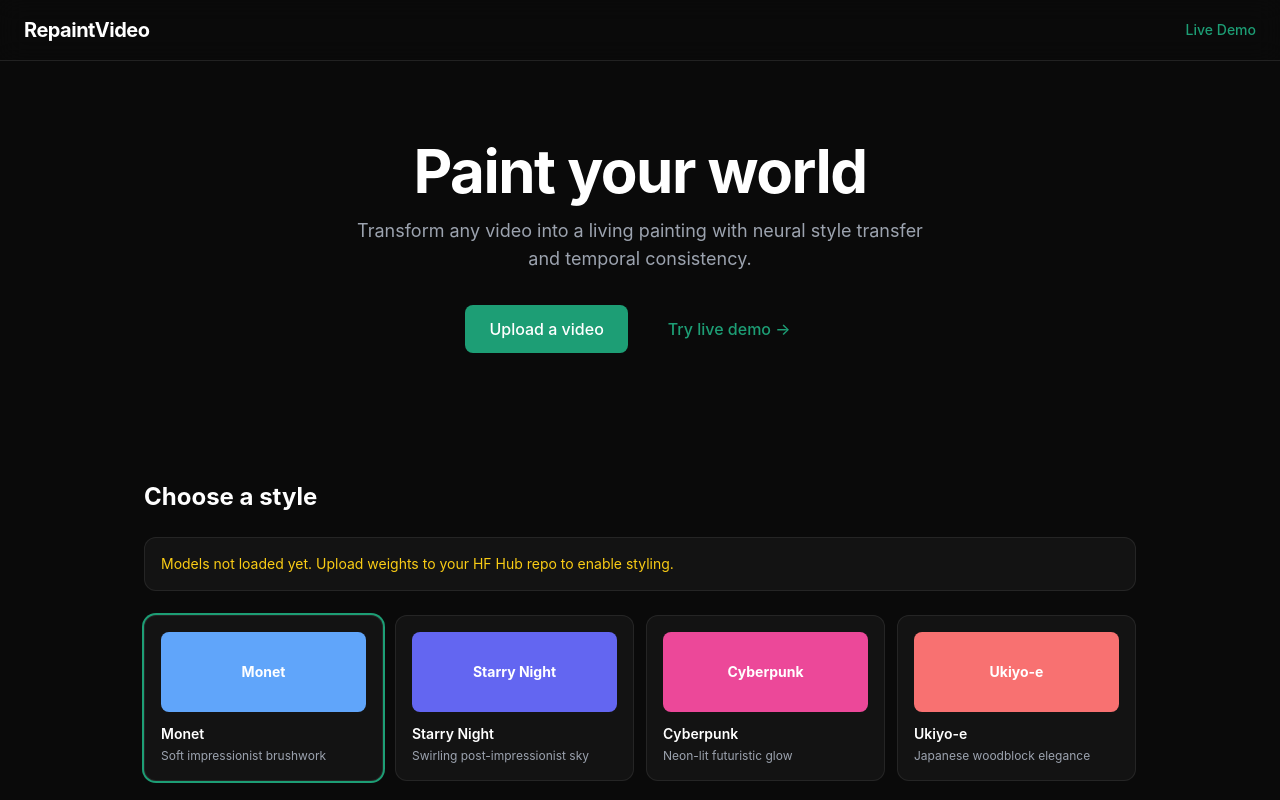
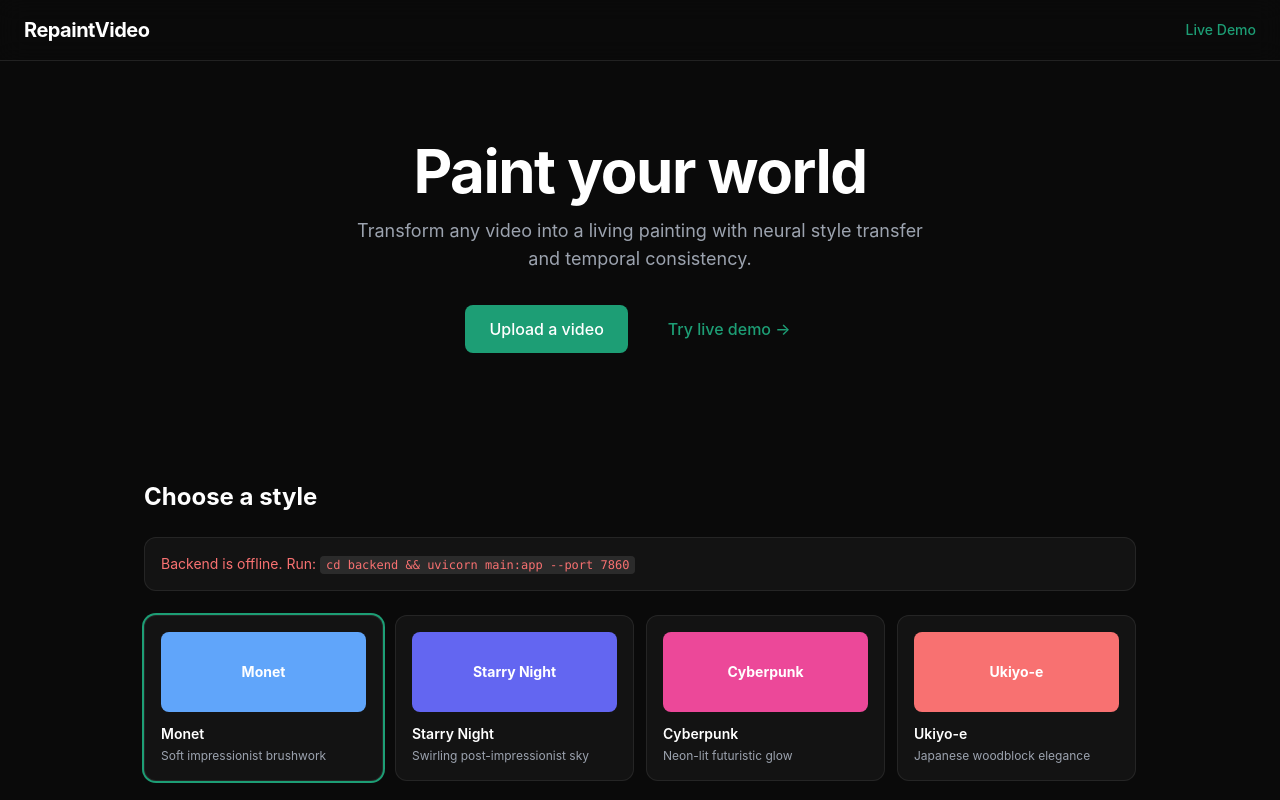
Before and after one commit to Kostia06/repaintvideo, a Next.js app in the folder frontend/: page / in a window 1280 px wide. Shown: the top 800 px of the page. Built offline with nearby package versions, Linux system fonts and the light colour scheme; no server answers.

Commit message:
add error feedback and backend-offline banner to home page

```diff
--- a/frontend/app/page.tsx
+++ b/frontend/app/page.tsx
@@ -13,6 +13,8 @@ export default function HomePage() {
   const [file, setFile] = useState<File | null>(null)
   const [jobId, setJobId] = useState<string | null>(null)
   const [isProcessing, setIsProcessing] = useState(false)
+  const [error, setError] = useState<string | null>(null)
+  const [apiOnline, setApiOnline] = useState(false)
   const [availableStyles, setAvailableStyles] = useState<string[]>([])
 
   useEffect(() => {
@@ -21,14 +23,22 @@ export default function HomePage() {
       .then((data) => {
         console.log("Available styles:", data.styles)
         setAvailableStyles(data.styles)
+        setApiOnline(true)
       })
-      .catch(() => console.log("API not reachable — running in static mode"))
+      .catch(() => setApiOnline(false))
   }, [])
 
   async function handleProcess() {
     if (!file) return
     setIsProcessing(true)
     setJobId(null)
+    setError(null)
+
+    if (!apiOnline) {
+      setError("Backend is not running. Start it with: cd backend && uvicorn main:app --port 7860")
+      setIsProcessing(false)
+      return
+    }
 
     try {
       const form = new FormData()
@@ -39,10 +49,17 @@ export default function HomePage() {
         method: "POST",
         body: form,
       })
+
+      if (!res.ok) {
+        const data = await res.json().catch(() => null)
+        throw new Error(data?.error ?? `Server error (${res.status})`)
+      }
+
       const data = await res.json()
       setJobId(data.job_id)
     } catch (err) {
-      console.error("Failed to submit video:", err)
+      const message = err instanceof Error ? err.message : "Failed to connect to server"
+      setError(message)
     } finally {
       setIsProcessing(false)
     }
@@ -80,7 +97,14 @@ export default function HomePage() {
       {/* Upload section */}
       <section id="upload" className="py-12 space-y-6">
         <h2 className="text-2xl font-bold text-white">Choose a style</h2>
-        {!hasModels && (
+        {!apiOnline && (
+          <div className="card p-4 border-red-500/30 bg-red-500/5">
+            <p className="text-sm text-red-400">
+              Backend is offline. Run: <code className="bg-white/10 px-1.5 py-0.5 rounded text-xs">cd backend && uvicorn main:app --port 7860</code>
+            </p>
+          </div>
+        )}
+        {apiOnline && !hasModels && (
           <div className="card p-4 border-yellow-500/30 bg-yellow-500/5">
             <p className="text-sm text-yellow-400">
               Models not loaded yet. Upload weights to your HF Hub repo to enable styling.
@@ -99,6 +123,12 @@ export default function HomePage() {
         >
           {isProcessing ? "Submitting..." : "Process video"}
         </button>
+
+        {error && (
+          <div className="card p-4 border-red-500/30 bg-red-500/5">
+            <p className="text-sm text-red-400">{error}</p>
+          </div>
+        )}
 
         <ResultViewer jobId={jobId} isImage={false} />
       </section>
```
